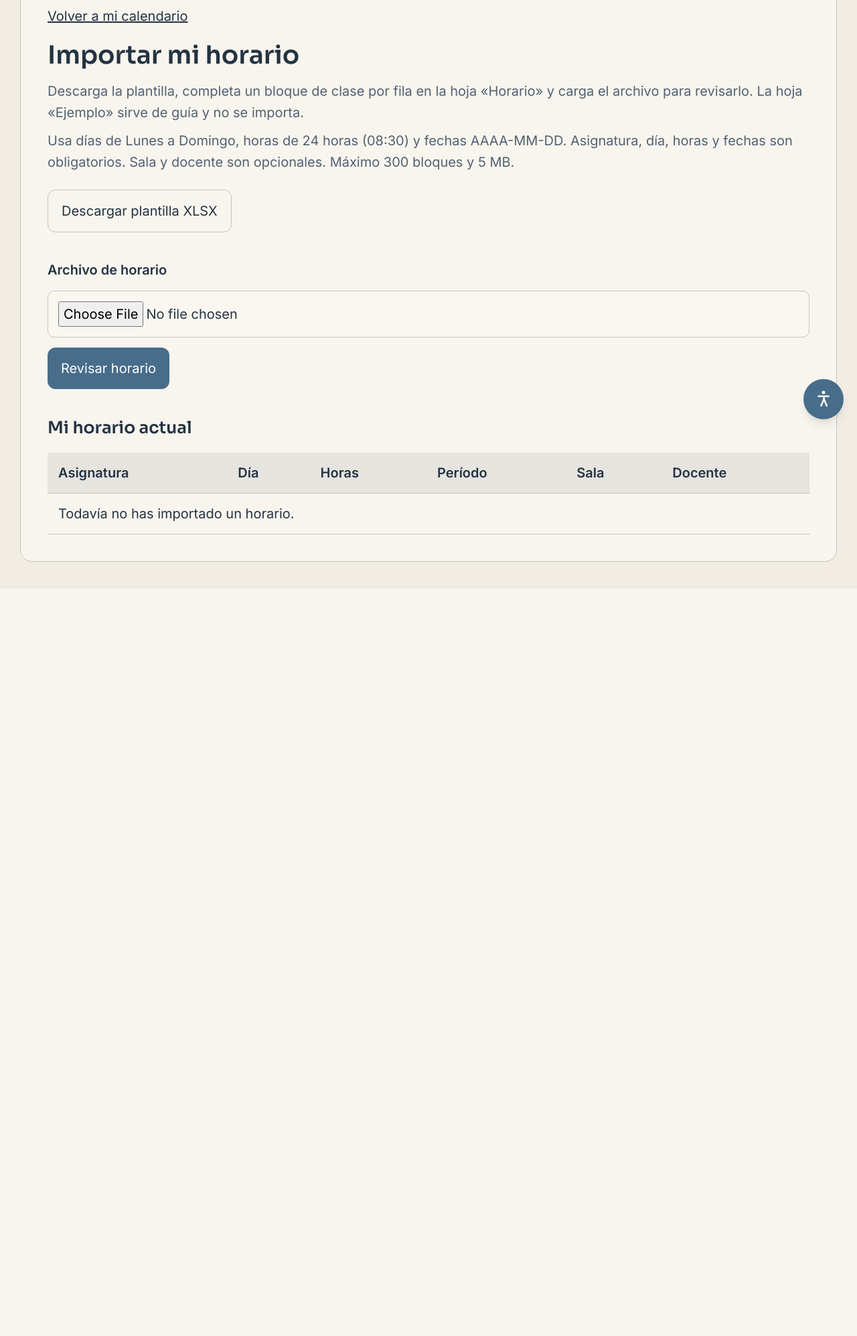
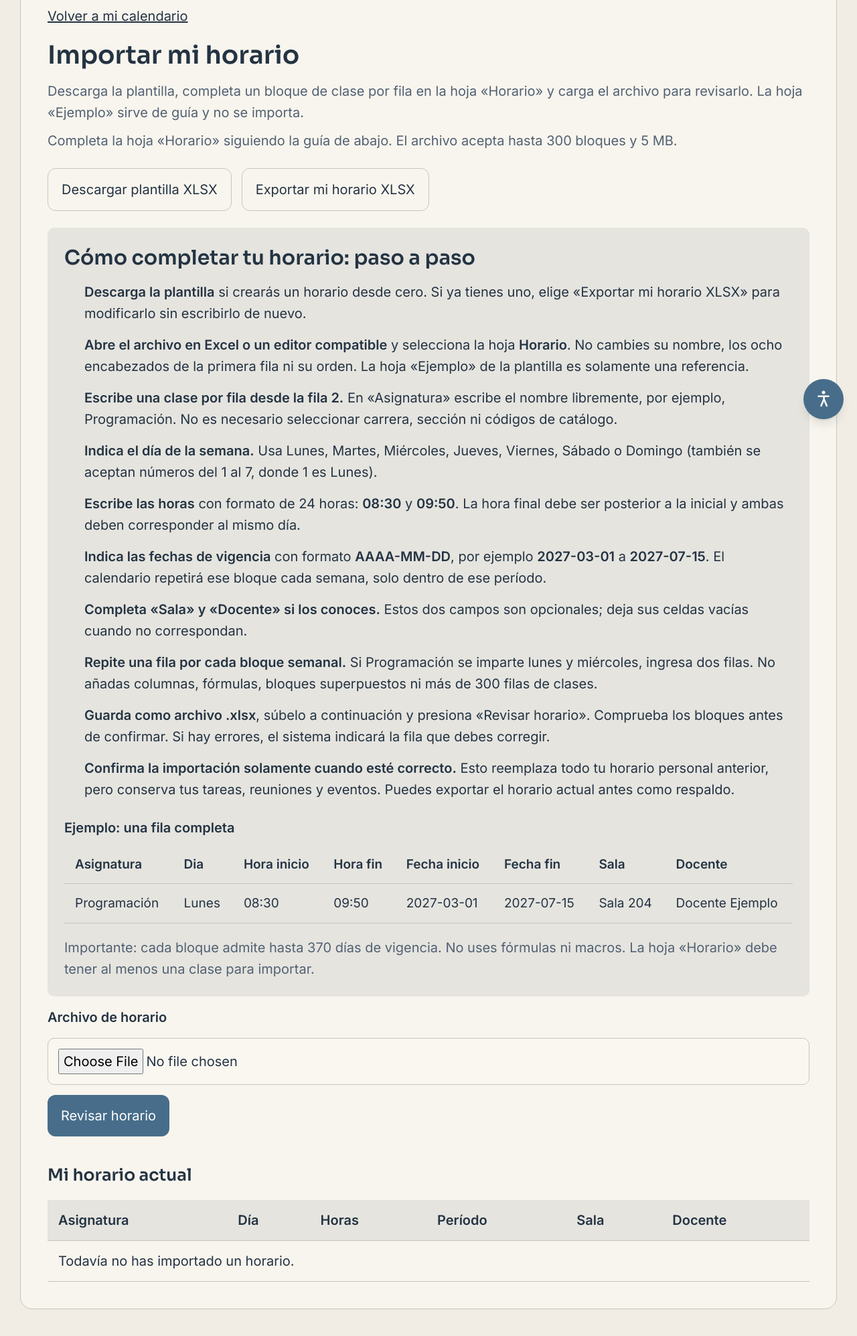
Before and after one commit to bale1206/Proyecto-EduNova-2, a Django app: template EduNova/templates/academico/importar_horario.html in a window 1280 px wide. Shown: the part 154-2149 px from the top of the page at 67% size. Before the commit the page ends 993 px from the top, so only its background shows below. Run offline with Django 5.2, Linux system fonts and the light colour scheme; the template is opened without the code that fills it, so the values that code supplies are empty.

Commit message:
feat(horarios): añadir guía detallada y ejemplo para completar XLSX

```diff
--- a/EduNova/templates/academico/importar_horario.html
+++ b/EduNova/templates/academico/importar_horario.html
@@ -5,8 +5,34 @@
   <a href="{% url 'usuarios:post_login_redirect' %}" class="underline">Volver a mi calendario</a>
   <h1 class="font-display text-3xl font-semibold mt-4">Importar mi horario</h1>
   <p class="mt-3 text-muted">Descarga la plantilla, completa un bloque de clase por fila en la hoja «Horario» y carga el archivo para revisarlo. La hoja «Ejemplo» sirve de guía y no se importa.</p>
-  <p class="text-muted mt-2">Usa días de Lunes a Domingo, horas de 24 horas (08:30) y fechas AAAA-MM-DD. Asignatura, día, horas y fechas son obligatorios. Sala y docente son opcionales. Máximo 300 bloques y 5 MB.</p>
-  <a href="{% url 'academico:plantilla_horario' %}" class="btn-secondary inline-block px-4 py-3 my-5">Descargar plantilla XLSX</a>
+  <p class="text-muted mt-2">Completa la hoja «Horario» siguiendo la guía de abajo. El archivo acepta hasta 300 bloques y 5 MB.</p>
+  <div class="flex flex-wrap gap-3 my-5">
+    <a href="{% url 'academico:plantilla_horario' %}" class="btn-secondary inline-block px-4 py-3">Descargar plantilla XLSX</a>
+    <a href="{% url 'academico:exportar_horario' %}" class="btn-secondary inline-block px-4 py-3">Exportar mi horario XLSX</a>
+  </div>
+  <section id="guia-horario" class="surface-subtle rounded-lg p-5 mb-7" aria-labelledby="titulo-guia">
+    <h2 id="titulo-guia" class="font-display text-2xl font-semibold mb-3">Cómo completar tu horario: paso a paso</h2>
+    <ol class="list-decimal pl-6 space-y-3">
+      <li><strong>Descarga la plantilla</strong> si crearás un horario desde cero. Si ya tienes uno, elige «Exportar mi horario XLSX» para modificarlo sin escribirlo de nuevo.</li>
+      <li><strong>Abre el archivo en Excel o un editor compatible</strong> y selecciona la hoja <strong>Horario</strong>. No cambies su nombre, los ocho encabezados de la primera fila ni su orden. La hoja «Ejemplo» de la plantilla es solamente una referencia.</li>
+      <li><strong>Escribe una clase por fila desde la fila 2.</strong> En «Asignatura» escribe el nombre libremente, por ejemplo, Programación. No es necesario seleccionar carrera, sección ni códigos de catálogo.</li>
+      <li><strong>Indica el día de la semana.</strong> Usa Lunes, Martes, Miércoles, Jueves, Viernes, Sábado o Domingo (también se aceptan números del 1 al 7, donde 1 es Lunes).</li>
+      <li><strong>Escribe las horas</strong> con formato de 24 horas: <strong>08:30</strong> y <strong>09:50</strong>. La hora final debe ser posterior a la inicial y ambas deben corresponder al mismo día.</li>
+      <li><strong>Indica las fechas de vigencia</strong> con formato <strong>AAAA-MM-DD</strong>, por ejemplo <strong>2027-03-01</strong> a <strong>2027-07-15</strong>. El calendario repetirá ese bloque cada semana, solo dentro de ese período.</li>
+      <li><strong>Completa «Sala» y «Docente» si los conoces.</strong> Estos dos campos son opcionales; deja sus celdas vacías cuando no correspondan.</li>
+      <li><strong>Repite una fila por cada bloque semanal.</strong> Si Programación se imparte lunes y miércoles, ingresa dos filas. No añadas columnas, fórmulas, bloques superpuestos ni más de 300 filas de clases.</li>
+      <li><strong>Guarda como archivo .xlsx</strong>, súbelo a continuación y presiona «Revisar horario». Comprueba los bloques antes de confirmar. Si hay errores, el sistema indicará la fila que debes corregir.</li>
+      <li><strong>Confirma la importación solamente cuando esté correcto.</strong> Esto reemplaza todo tu horario personal anterior, pero conserva tus tareas, reuniones y eventos. Puedes exportar el horario actual antes como respaldo.</li>
+    </ol>
+    <div class="overflow-x-auto mt-5">
+      <p class="font-semibold mb-2">Ejemplo: una fila completa</p>
+      <table class="w-full text-sm horario-tabla">
+        <thead><tr><th>Asignatura</th><th>Dia</th><th>Hora inicio</th><th>Hora fin</th><th>Fecha inicio</th><th>Fecha fin</th><th>Sala</th><th>Docente</th></tr></thead>
+        <tbody><tr><td>Programación</td><td>Lunes</td><td>08:30</td><td>09:50</td><td>2027-03-01</td><td>2027-07-15</td><td>Sala 204</td><td>Docente Ejemplo</td></tr></tbody>
+      </table>
+    </div>
+    <p class="text-muted mt-4">Importante: cada bloque admite hasta 370 días de vigencia. No uses fórmulas ni macros. La hoja «Horario» debe tener al menos una clase para importar.</p>
+  </section>
   {% if error %}<div role="alert" class="registro-aviso mb-5" style="white-space:pre-line">{{ error }}</div>{% endif %}
   <form method="post" enctype="multipart/form-data" class="space-y-3 mb-6">
     {% csrf_token %}<input type="hidden" name="accion" value="previsualizar">
```
